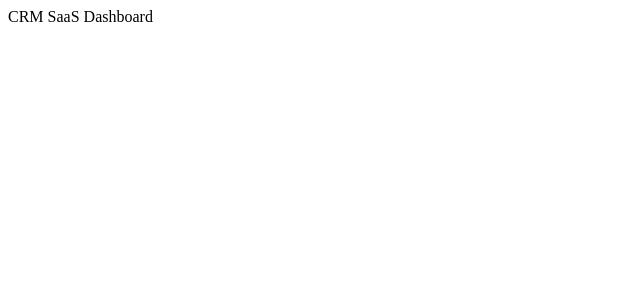
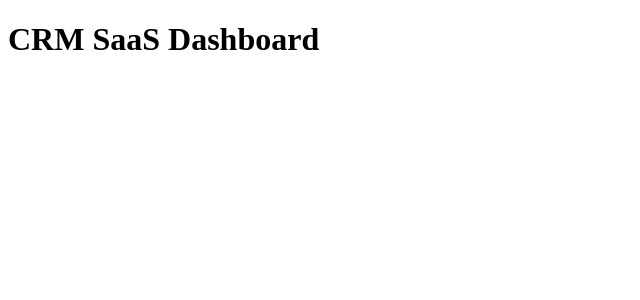
Before and after one commit to Escaflovne/crm-saas-dashboard, a React (Vite) app: page / in a window 1280 px wide. Shown: the top 300 px of the page, without its empty margins (0-640 px from the left). Built offline with nearby package versions, Linux system fonts and the light colour scheme.

Commit message:
chore: add React Router skeleton

```diff
--- a/src/App.tsx
+++ b/src/App.tsx
@@ -1,3 +1,60 @@
+import { createBrowserRouter, RouterProvider } from "react-router-dom";
+
+const router = createBrowserRouter([
+  {
+    path: "/",
+    element: <RoutePlaceholder title="CRM SaaS Dashboard" />,
+  },
+  {
+    path: "/sign-in",
+    element: <RoutePlaceholder title="Sign In" />,
+  },
+  {
+    path: "/recover",
+    element: <RoutePlaceholder title="Recover Account" />,
+  },
+  {
+    path: "/sign-up",
+    element: <RoutePlaceholder title="Sign Up" />,
+  },
+  {
+    path: "/sign-up/details",
+    element: <RoutePlaceholder title="Sign Up Details" />,
+  },
+  {
+    path: "/sign-up/finish",
+    element: <RoutePlaceholder title="Sign Up Finish" />,
+  },
+  {
+    path: "/dashboard",
+    element: <RoutePlaceholder title="Dashboard" />,
+  },
+  {
+    path: "/dashboard/contacts",
+    element: <RoutePlaceholder title="Contacts" />,
+  },
+  {
+    path: "/dashboard/finance",
+    element: <RoutePlaceholder title="Finance" />,
+  },
+  {
+    path: "/dashboard/empty",
+    element: <RoutePlaceholder title="Empty State" />,
+  },
+  {
+    path: "*",
+    element: <RoutePlaceholder title="Not Found" />,
+  },
+]);
+
+function RoutePlaceholder({ title }: { title: string }) {
+  return (
+    <main>
+      <h1>{title}</h1>
+    </main>
+  );
+}
+
 export default function App() {
-  return <div>CRM SaaS Dashboard</div>;
+  return <RouterProvider router={router} />;
 }
```
